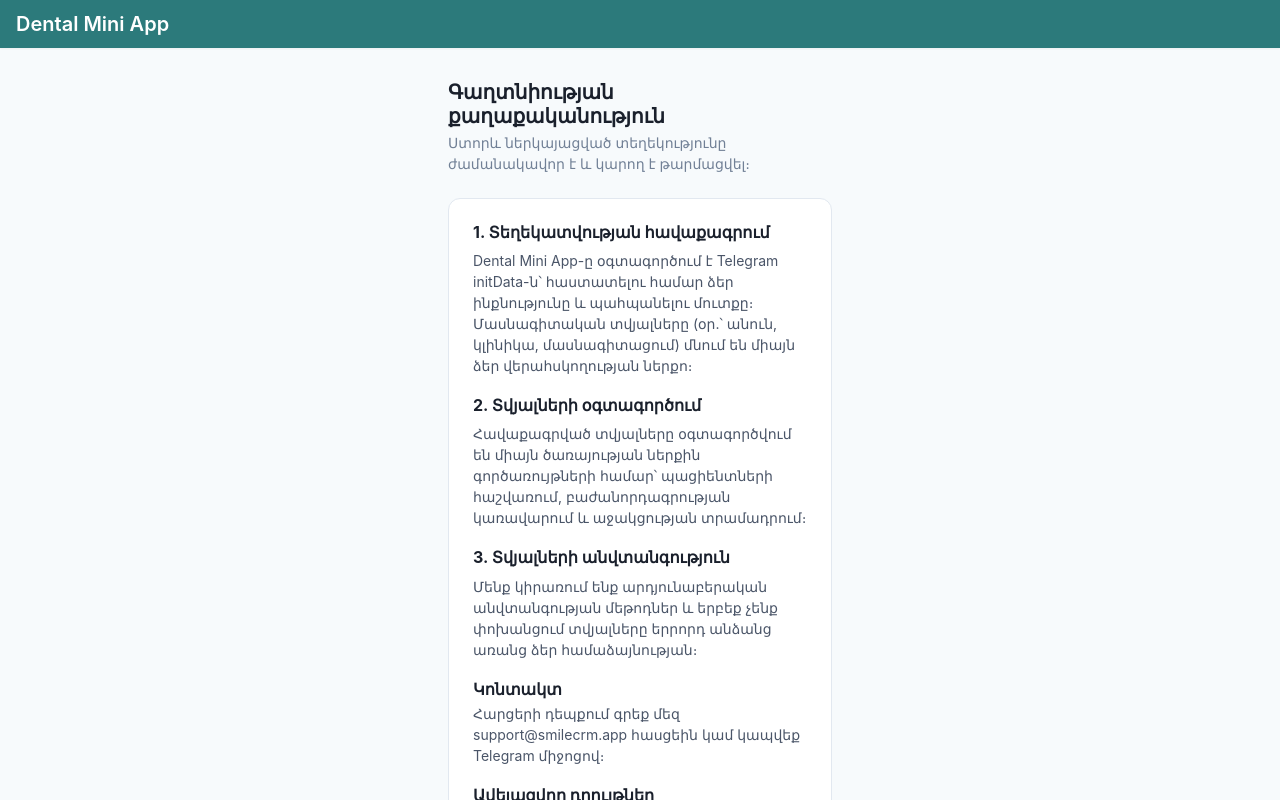
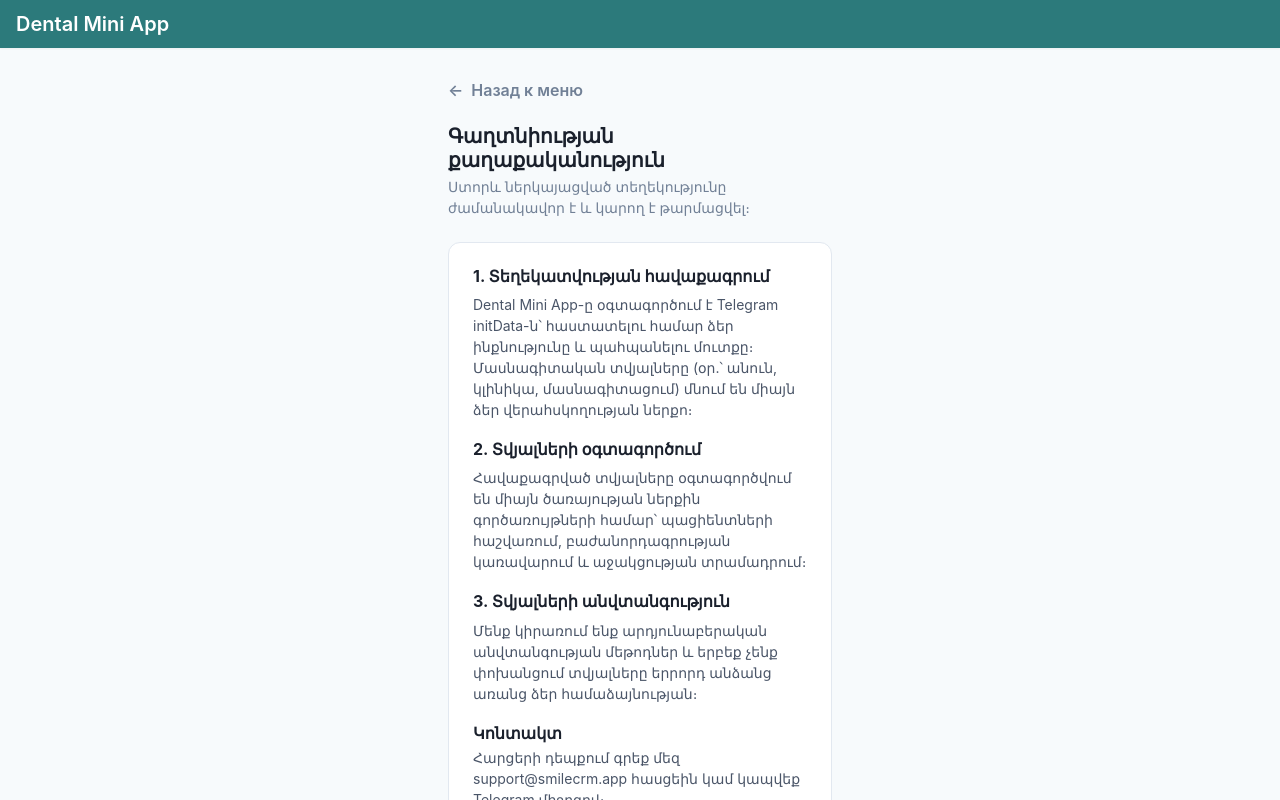
Before and after one commit to 033juggernaut-beep/SmileCRM, a React (Vite) app in the folder frontend/: page /privacy in a window 1280 px wide. Shown: the top 800 px of the page. Built offline with nearby package versions, Linux system fonts and the light colour scheme; no server answers.

Commit message:
Add 'Back' buttons to HelpPage and PrivacyPolicyPage
Complete navigation coverage:
- HelpPage: 'Назад к меню' -> /home
- PrivacyPolicyPage: 'Назад к меню' -> /home

Now ALL pages have navigation buttons!

```diff
--- a/frontend/src/pages/HelpPage.tsx
+++ b/frontend/src/pages/HelpPage.tsx
@@ -1,9 +1,11 @@
+import { useNavigate } from 'react-router-dom'
 import {
   Accordion,
   AccordionButton,
   AccordionIcon,
   AccordionItem,
   AccordionPanel,
+  Button,
   Heading,
   Stack,
   Text,
@@ -27,8 +29,20 @@ const FAQ_ITEMS = [
   },
 ]
 
-export const HelpPage = () => (
+export const HelpPage = () => {
+  const navigate = useNavigate()
+
+  return (
     <Stack spacing={5}>
+      <Button
+        variant="link"
+        onClick={() => navigate('/home')}
+        alignSelf="flex-start"
+        leftIcon={<Text>←</Text>}
+      >
+        Назад к меню
+      </Button>
+
       <Stack spacing={1}>
         <Heading size="md">Օգնություն և FAQ</Heading>
         <Text fontSize="sm" color="gray.500">
@@ -62,3 +76,4 @@ export const HelpPage = () => (
     </Accordion>
   </Stack>
   )
+}
--- a/frontend/src/pages/PrivacyPolicyPage.tsx
+++ b/frontend/src/pages/PrivacyPolicyPage.tsx
@@ -1,4 +1,5 @@
-import { Heading, ListItem, Stack, Text, UnorderedList } from '@chakra-ui/react'
+import { useNavigate } from 'react-router-dom'
+import { Button, Heading, ListItem, Stack, Text, UnorderedList } from '@chakra-ui/react'
 
 const sections = [
   {
@@ -18,8 +19,20 @@ const sections = [
   },
 ]
 
-export const PrivacyPolicyPage = () => (
+export const PrivacyPolicyPage = () => {
+  const navigate = useNavigate()
+
+  return (
     <Stack spacing={6}>
+      <Button
+        variant="link"
+        onClick={() => navigate('/home')}
+        alignSelf="flex-start"
+        leftIcon={<Text>←</Text>}
+      >
+        Назад к меню
+      </Button>
+
       <Stack spacing={1}>
         <Heading size="md">Գաղտնիության քաղաքականություն</Heading>
         <Text fontSize="sm" color="gray.500">
@@ -56,3 +69,4 @@ export const PrivacyPolicyPage = () => (
     </Stack>
   </Stack>
   )
+}
```
Lines whose indentation alone changed are shown as unchanged.
